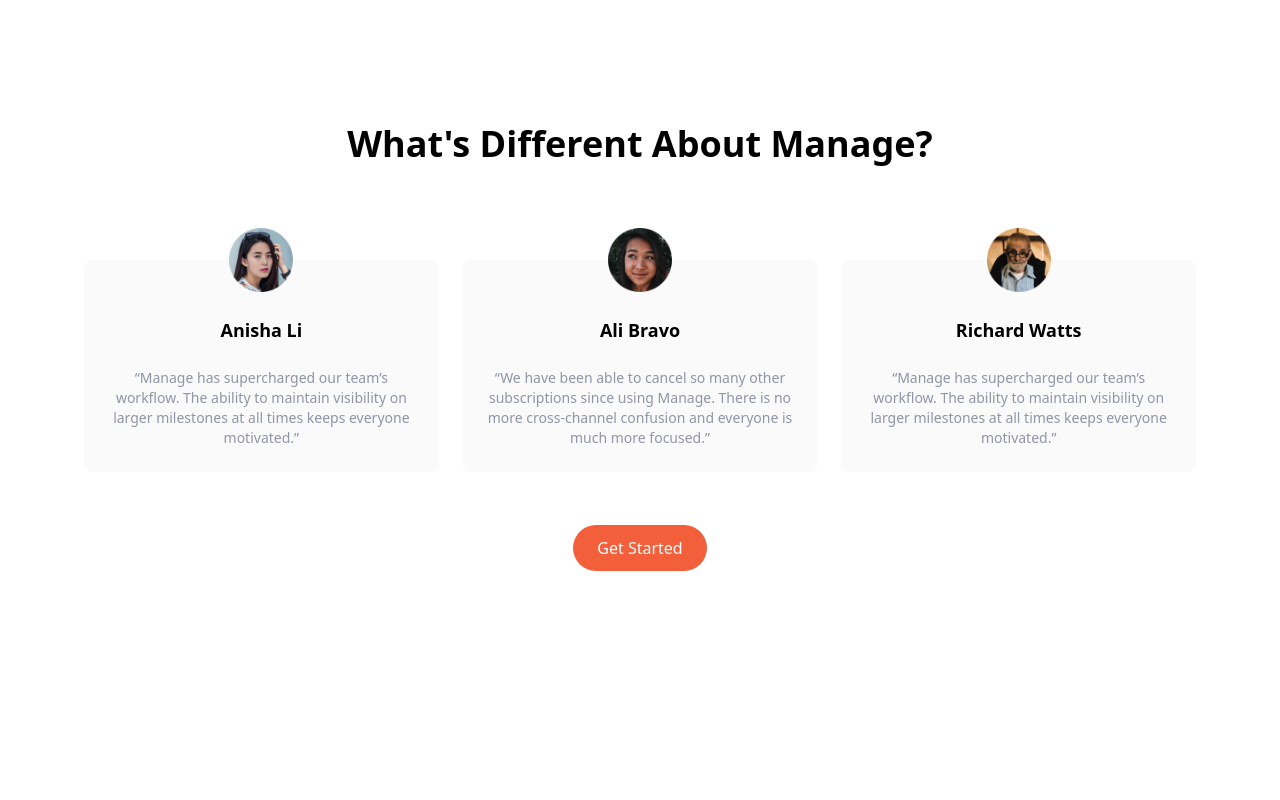
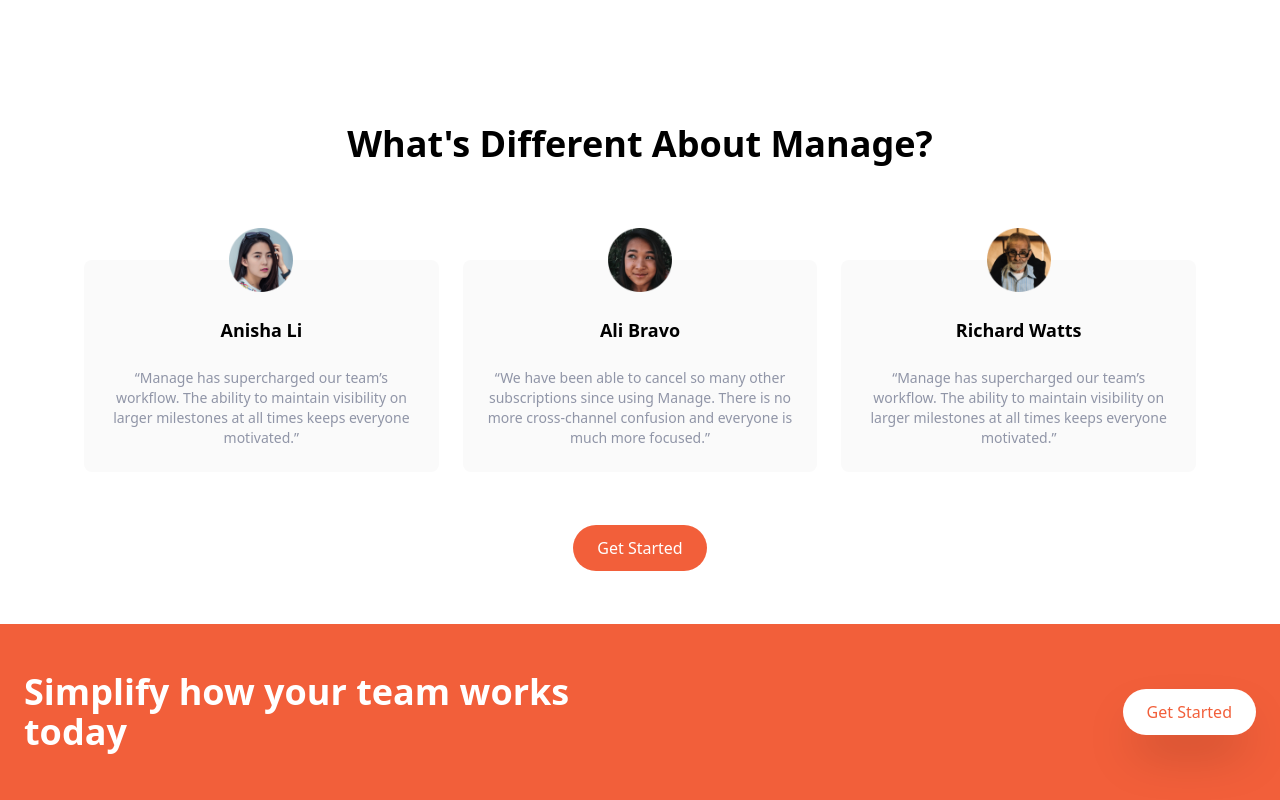
Before and after one commit to denisspawn/tailwind, a website: page src/index.html in a window 1280 px wide. Shown: the part 1117-1917 px from the top of the page. Before the commit the page ends 1741 px from the top, so only its background shows below. Drawn offline with nearby package versions, Linux system fonts and the light colour scheme; files that its build step writes are made by us from their sources.

Commit message:
Add CTA section

```diff
--- a/src/index.html
+++ b/src/index.html
@@ -256,5 +256,28 @@
         </div>
       </div>
     </section>
+
+    <!-- CTA Section -->
+    <section id="cta" class="bg-brightRed">
+      <!-- Flex Container -->
+      <div
+        class="container mx-auto flex flex-col items-center justify-between space-y-12 px-6 py-24 md:flex-row md:space-y-0 md:py-12"
+      >
+        <!-- Heading -->
+        <h2
+          class="text-center text-5xl font-bold text-white md:max-w-xl md:text-left md:text-4xl"
+        >
+          Simplify how your team works today
+        </h2>
+        <!-- Button -->
+        <div>
+          <a
+            href="#"
+            class="baseline rounded-full bg-white p-3 px-6 text-brightRed shadow-2xl hover:bg-gray-900"
+            >Get Started</a
+          >
+        </div>
+      </div>
+    </section>
   </body>
 </html>
```
